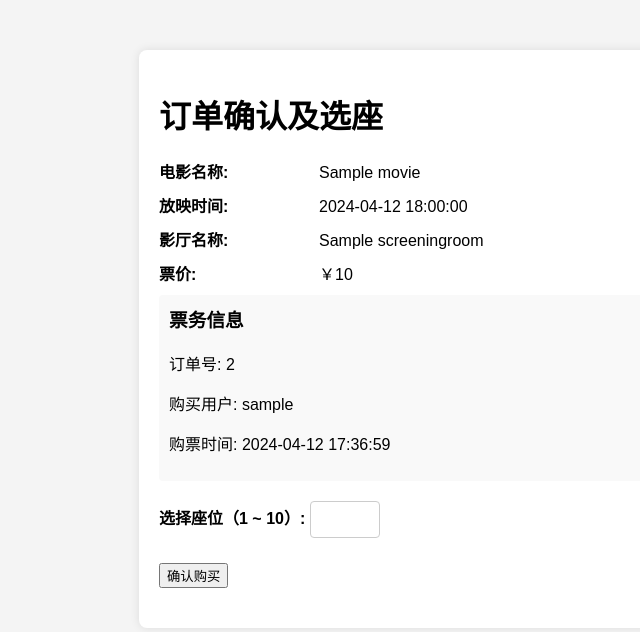
After one commit to TangerineStarrySky/2024Spring-DBPJ, a Django app: page /cinema/buy/1/1/1/ in a window 1280 px wide. The commit adds this page. Shown: the top 632 px of the page, without its empty margins (181-821 px from the left). Run offline with Django 4.2, Linux system fonts and the light colour scheme; tables that the repository leaves empty hold one stand-in row (values such as "Sample post").

Commit message:
完成选座购票功能

```diff
--- a/cinema/forms.py
+++ b/cinema/forms.py
@@ -14,3 +14,7 @@ class RegistrationForm(forms.Form):
 class LoginForm(forms.Form):
     username = forms.CharField(label='用户名', max_length=20)
     password = forms.CharField(label='密码', widget=forms.PasswordInput)
+
+
+class SeatSelectionForm(forms.Form):
+    seat_selection = forms.IntegerField(label='座位号', min_value=1)
--- a/cinema/models.py
+++ b/cinema/models.py
@@ -28,7 +28,7 @@ class ScreeningRoom(models.Model):
     room_id = models.AutoField(primary_key=True)
     room_name = models.CharField(max_length=30, unique=True)
     seats = models.IntegerField()
-
+    price = models.IntegerField(default=100)
 
 class Ticket(models.Model):
     ticket_id = models.AutoField(primary_key=True)
@@ -36,13 +36,14 @@ class Ticket(models.Model):
     movie_id = models.IntegerField()
     room_id = models.IntegerField()
     showtime = models.CharField(max_length=50)
-    paytime = models.CharField(max_length=50, default='')
+    paytime = models.CharField(max_length=50)
     price = models.IntegerField()
     seat_id = models.IntegerField()
+    paystatus = models.BooleanField(default=False)  # 订单支付状态
     evaluation = models.IntegerField(
         null=True,
         validators=[
-            MinValueValidator(0),
+            MinValueValidator(-1),  # -1表示未评分
             MaxValueValidator(10)
         ]
     )
--- /dev/null
+++ b/cinema/templates/buy.html
@@ -0,0 +1,99 @@
+<!DOCTYPE html>
+<html lang="zh-CN">
+<head>
+    <meta charset="UTF-8">
+    <title>订单确认</title>
+    <style>
+        body {
+            font-family: Arial, sans-serif;
+            background-color: #f4f4f4;
+            margin: 0;
+            padding: 0;
+        }
+        .container {
+            max-width: 600px;
+            margin: 50px auto;
+            padding: 20px;
+            background-color: #fff;
+            border-radius: 8px;
+            box-shadow: 0 0 10px rgba(0, 0, 0, 0.1);
+        }
+        .order-details {
+            margin-bottom: 20px;
+        }
+        .order-item {
+            margin-bottom: 10px;
+        }
+        .order-item label {
+            display: inline-block;
+            width: 150px;
+            font-weight: bold;
+        }
+        .order-item span {
+            display: inline-block;
+            margin-left: 10px;
+        }
+        .ticket-info {
+            background-color: #f9f9f9;
+            padding: 10px;
+            border-radius: 4px;
+            margin-bottom: 20px;
+        }
+        .ticket-info h3 {
+            margin-top: 0;
+        }
+        .form-group {
+            margin-bottom: 15px;
+        }
+        .form-group label {
+            display: inline-block;
+            margin-bottom: 5px;
+            font-weight: bold;
+        }
+        .form-group input[type="number"] {
+            padding: 10px;
+            margin-bottom: 10px;
+            border: 1px solid #ccc;
+            border-radius: 4px;
+        }
+        button[type="submit"]:hover {
+            background-color: #4cae4c;
+        }
+    </style>
+</head>
+<body>
+    <div class="container">
+        <h1>订单确认及选座</h1>
+        <div class="order-details">
+            <div class="order-item">
+                <label>电影名称:</label><span>{{ movie.movie_name }}</span>
+            </div>
+            <div class="order-item">
+                <label>放映时间:</label><span>{{ ticket.showtime }}</span>
+            </div>
+            <div class="order-item">
+                <label>影厅名称:</label><span>{{ room.room_name }}</span>
+            </div>
+            <div class="order-item">
+                <label>票价:</label><span>￥{{ room.price }}</span>
+            </div>
+            <div class="ticket-info">
+                <h3>票务信息</h3>
+                <p>订单号: {{ ticket.ticket_id }}</p>
+                <p>购买用户: {{ user.username }}</p>
+                <p>购票时间: {{ ticket.paytime }}</p>
+            </div>
+
+            <form id="seat-selection-form" method="post" action="{% url 'confirm_purchase' ticket.ticket_id %}">
+                {% csrf_token %}
+                <div class="form-group">
+                    <label for="seat-number">选择座位（1 ~ {{ room.seats }}）: </label>
+                    <input type="number" id="seat-number" name="seat_selection" min="1" max="{{ room.seats }}" step="1" required>
+                </div>
+                <button type="submit">确认购买</button>
+            </form>
+
+        </div>
+    </div>
+</body>
+</html>
--- a/cinema/templates/index.html
+++ b/cinema/templates/index.html
@@ -9,7 +9,7 @@
     <hr>
     <h3>用户名：{{ user.username }}</h3>
 
-    <a href="{% url 'movies' %}">显示所有电影</a>
+    <a href="{% url 'movies' user.user_id %}">显示所有电影</a>
     <a href="{% url 'history' user.user_id %}">历史订单</a>
 
 
--- a/cinema/templates/movie_info.html
+++ b/cinema/templates/movie_info.html
@@ -16,7 +16,7 @@
         <p>网络评分: {{ movie.score }}</p>
 
     </div>
-    <a href="{% url  %}">购票：</a>
+    <a href="{% url 'rooms' user_id movie.movie_id %}">购票</a>
 
 </body>
 </html>
--- a/cinema/templates/movie_list.html
+++ b/cinema/templates/movie_list.html
@@ -11,8 +11,8 @@
     <ol>
         {% for movie in movies %}
             <li>
-                <a href="{% url 'movieinfo' movie.movie_id %}">
-                    {{ movie.movie_name }} - {{ movie.starring }}
+                <a href="{% url 'movieinfo' user_id movie.movie_id %}">
+                    {{ movie.movie_name }}
                 </a>
             </li>
         {% endfor %}
--- a/cinema/urls.py
+++ b/cinema/urls.py
@@ -16,9 +16,9 @@ urlpatterns = [
 
 
     path('movies/<int:user_id>/', show_movies, name='movies'),
-    path('movieinfo/<int:movie_id>/<int:user_id>/', show_movie_info, name='movieinfo'),
-    path('rooms/<int:movie_id>/<int:user_id>/', show_rooms, name='rooms'),
-    path('pay/<int:movie_id>/<int:user_id>/<int:room_id>/', pay, name='pay'),
-
+    path('movieinfo/<int:user_id>/<int:movie_id>/', show_movie_info, name='movieinfo'),
+    path('rooms/<int:user_id>/<int:movie_id>/', show_rooms, name='rooms'),
+    path('buy/<int:user_id>/<int:movie_id>/<int:room_id>/', buy, name='buy'),
+    path('confirm_purchase/<int:ticket_id>/', confirm_purchase, name='confirm_purchase'),
 
 ]
--- a/cinema/views.py
+++ b/cinema/views.py
@@ -1,4 +1,5 @@
 from datetime import date
+import time
 
 from django.contrib import messages
 from django.shortcuts import render, redirect
@@ -7,6 +8,7 @@ from django.urls import reverse
 from cinema.forms import *
 from cinema.models import *
 from django.http import HttpResponse
+
 
 # Create your views here.
 
@@ -34,19 +36,50 @@ def show_movies(request, user_id):
     return render(request, 'movie_list.html', {'movies': movies, 'user_id': user_id})
 
 
-def show_movie_info(request, movie_id, user_id):
+def show_movie_info(request, user_id, movie_id):
     movie = Movie.objects.filter(pk=movie_id).first()
     return render(request, 'movie_info.html', {'movie': movie, 'user_id': user_id})
 
 
-def show_rooms(request, movie_id, user_id):
-    return render(request, 'room_info.html', {'movie_id': movie_id, 'user_id': user_id})
+def show_rooms(request, user_id, movie_id):
+    rooms = ScreeningRoom.objects.all()
+    return render(request, 'room_info.html', {'rooms': rooms, 'movie_id': movie_id, 'user_id': user_id})
 
 
-def pay(request, movie_id, user_id, room_id):
-    # 建立订单对象
-    return render(request, 'pay.html', {'movie_id': movie_id, 'user_id': user_id, 'room_id': room_id})
+def buy(request, user_id, movie_id, room_id):
+    user = User.objects.filter(pk=user_id).first()
+    movie = Movie.objects.filter(pk=movie_id).first()
+    room = ScreeningRoom.objects.filter(pk=room_id).first()
+    timestamp = int(time.time())
+    next_1h = timestamp - timestamp % 3600 + 3600  # 下一个1小时整的时间戳
+    ticket, created = Ticket.objects.get_or_create(
+        user_id=user_id,
+        movie_id=movie_id,
+        room_id=room_id,
+        paytime=time.strftime('%Y-%m-%d %H:%M:%S', time.localtime(timestamp)),
+        showtime=time.strftime('%Y-%m-%d %H:%M:%S', time.localtime(next_1h)),
+        price=room.price,
+        seat_id=-1,  # 未选座
+        evaluation=-1  # 未评分
+    )
+    return render(request, 'buy.html', {'ticket': ticket, 'movie': movie, 'user': user, 'room': room})
 
+
+def confirm_purchase(request, ticket_id):
+    ticket = Ticket.objects.get(pk=ticket_id)
+    if request.method == 'POST':
+        form = SeatSelectionForm(request.POST)
+        selection = form.data['seat_selection']
+        conflict_ticket = Ticket.objects.filter(room_id=ticket.room_id, movie_id=ticket.movie_id,
+                                                showtime=ticket.showtime, paystatus=True, seat_id=selection).first()
+        if conflict_ticket is None:
+            ticket.seat_id = selection
+            ticket.paystatus = True
+            ticket.save()
+            messages.success(request, '购票成功！')
+        else:
+            messages.error(request, '所选座位不可用! 购票失败！')
+    return redirect(reverse('index') + f'?user_id={ticket.user_id}')
 
 def add_movies(request):
     movies = maoyanTop100()
@@ -114,7 +147,7 @@ def handle_login(request):
         form = LoginForm(request.POST)
         username = form.data['username']
         password = form.data['password']
-        user = User.objects.filter(username=username,password=password).first()
+        user = User.objects.filter(username=username, password=password).first()
         if user is not None:
             messages.success(request, '登录成功！')
             return redirect(reverse('index') + f'?user_id={user.user_id}')
@@ -124,4 +157,4 @@ def handle_login(request):
 
 
 def history(request, user_id):
-    pass
+    return HttpResponse('hhh')
```
Also changed, not shown: cinema/templates/pay.html (deleted, +0 -10 lines), cinema/templates/room_info.html (+13 -2 lines), cinema/migrations/0010_screeningroom_price.py (added), cinema/migrations/0011_alter_ticket_evaluation_alter_ticket_paytime.py (added), cinema/migrations/0012_ticket_paystatus.py (added).
